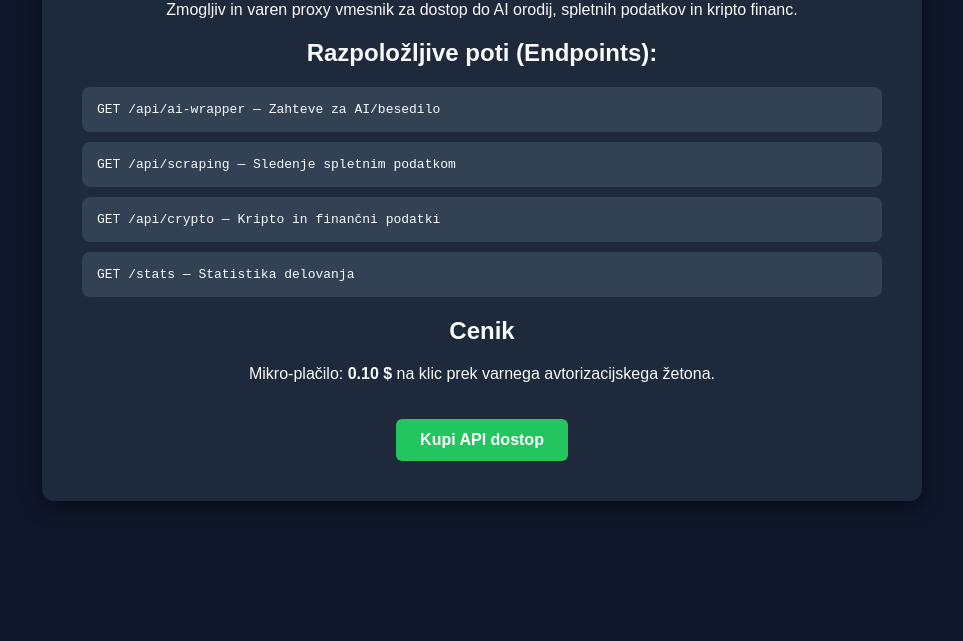
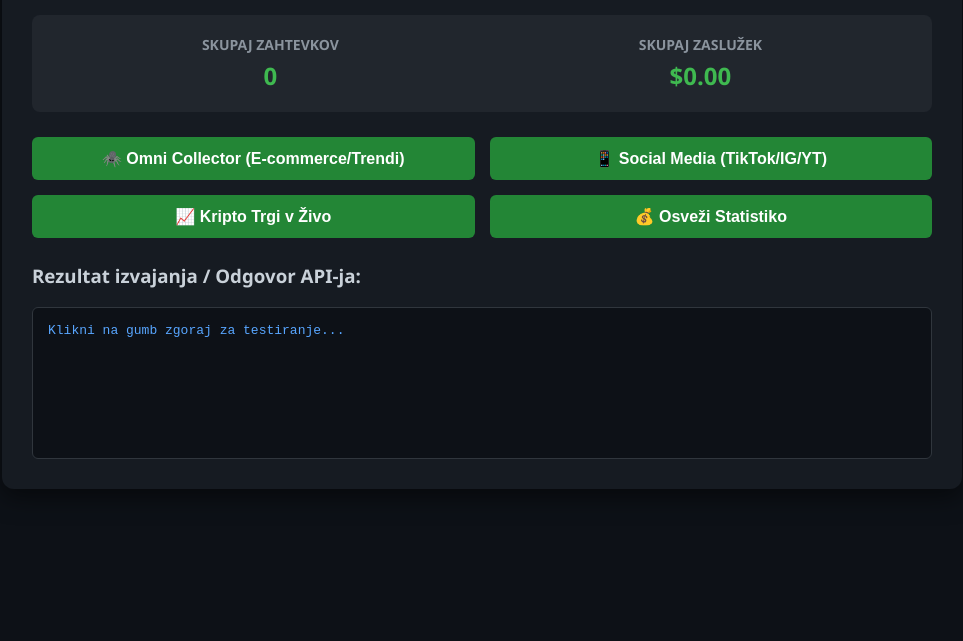
Before and after one commit to Blaz2708/api-pijavka, a website: page index.html in a window 1280 px wide. Shown: the part 159-800 px from the top of the page, without its empty margins (158-1121 px from the left). Drawn offline with Linux system fonts and the light colour scheme; no server answers.

Commit message:
Dodana napredna nadzorna plosca v index.html

```diff
--- a/index.html
+++ b/index.html
@@ -3,31 +3,123 @@
 <head>
     <meta charset="UTF-8">
     <meta name="viewport" content="width=device-width, initial-scale=1.0">
-    <title>API Pijavka - All-in-One Proxy</title>
+    <title>API Pijavka - Monetization Dashboard</title>
     <style>
-        body { font-family: Arial, sans-serif; background: #0f172a; color: #f8fafc; margin: 0; padding: 40px; text-align: center; }
-        .container { max-width: 800px; margin: 0 auto; background: #1e293b; padding: 40px; border-radius: 12px; box-shadow: 0 4px 20px rgba(0,0,0,0.5); }
-        h1 { color: #38bdf8; }
-        .endpoint { background: #334155; padding: 15px; margin: 10px 0; border-radius: 8px; text-align: left; font-family: monospace; }
-        .btn { display: inline-block; margin-top: 20px; background: #22c55e; color: white; padding: 12px 24px; text-decoration: none; border-radius: 6px; font-weight: bold; }
-        .btn:hover { background: #16a34a; }
+        body {
+            font-family: 'Segoe UI', Tahoma, Geneva, Verdana, sans-serif;
+            background-color: #0d1117;
+            color: #c9d1d9;
+            margin: 0;
+            padding: 20px;
+        }
+        .container {
+            max-width: 900px;
+            margin: 0 auto;
+            background: #161b22;
+            padding: 30px;
+            border-radius: 12px;
+            box-shadow: 0 8px 24px rgba(0,0,0,0.5);
+        }
+        h1 { color: #58a6ff; text-align: center; }
+        .stats-box {
+            background: #21262d;
+            padding: 20px;
+            border-radius: 8px;
+            margin-bottom: 25px;
+            display: flex;
+            justify-content: space-around;
+            text-align: center;
+        }
+        .stat-item h3 { margin: 0; color: #8b949e; font-size: 14px; }
+        .stat-item p { margin: 5px 0 0; font-size: 24px; font-weight: bold; color: #3fb950; }
+        .grid {
+            display: grid;
+            grid-template-columns: 1fr 1fr;
+            gap: 15px;
+            margin-bottom: 25px;
+        }
+        button {
+            background: #238636;
+            color: white;
+            border: none;
+            padding: 12px 20px;
+            border-radius: 6px;
+            font-size: 16px;
+            cursor: pointer;
+            font-weight: bold;
+            transition: background 0.2s;
+        }
+        button:hover { background: #2ea043; }
+        .output-box {
+            background: #0d1117;
+            border: 1px solid #30363d;
+            padding: 15px;
+            border-radius: 6px;
+            min-height: 120px;
+            max-height: 250px;
+            overflow-y: auto;
+            font-family: monospace;
+            color: #58a6ff;
+            white-space: pre-wrap;
+        }
     </style>
 </head>
 <body>
-    <div class="container">
-        <h1>API Pijavka All-in-One Proxy</h1>
-        <p>Zmogljiv in varen proxy vmesnik za dostop do AI orodij, spletnih podatkov in kripto financ.</p>
 
-        <h2>Razpoložljive poti (Endpoints):</h2>
-        <div class="endpoint">GET /api/ai-wrapper — Zahteve za AI/besedilo</div>
-        <div class="endpoint">GET /api/scraping — Sledenje spletnim podatkom</div>
-        <div class="endpoint">GET /api/crypto — Kripto in finančni podatki</div>
-        <div class="endpoint">GET /stats — Statistika delovanja</div>
+<div class="container">
+    <h1>🪱 API Pijavka Dashboard</h1>
+    <p style="text-align: center; color: #8b949e;">Napredni All-in-One posredovalni in monetizacijski sistem</p>
 
-        <h2>Cenik</h2>
-        <p>Mikro-plačilo: <strong>0.10 $</strong> na klic prek varnega avtorizacijskega žetona.</p>
+    <div class="stats-box">
+        <div class="stat-item">
+            <h3>SKUPAJ ZAHTEVKOV</h3>
+            <p id="totalReq">0</p>
+        </div>
+        <div class="stat-item">
+            <h3>SKUPAJ ZASLUŽEK</h3>
+            <p id="totalRev">$0.00</p>
+        </div>
+    </div>
 
-        <a href="https://buy.stripe.com/tvoj-stripe-link" class="btn" target="_blank">Kupi API dostop</a>
+    <div class="grid">
+        <button onclick="testEndpoint('/api/omni-collector')">🕷️ Omni Collector (E-commerce/Trendi)</button>
+        <button onclick="testEndpoint('/api/social-media?platform=tiktok')">📱 Social Media (TikTok/IG/YT)</button>
+        <button onclick="testEndpoint('/api/crypto')">📈 Kripto Trgi v Živo</button>
+        <button onclick="testEndpoint('/stats')">💰 Osveži Statistiko</button>
     </div>
+
+    <h3>Rezultat izvajanja / Odgovor API-ja:</h3>
+    <div id="output" class="output-box">Klikni na gumb zgoraj za testiranje...</div>
+</div>
+
+<script>
+    async function testEndpoint(url) {
+        const outputDiv = document.getElementById('output');
+        outputDiv.innerText = "Nalaganje in obdelava...";
+        try {
+            const res = await fetch(url);
+            const data = await res.json();
+            outputDiv.innerText = JSON.stringify(data, null, 2);
+            refreshStats();
+        } catch (err) {
+            outputDiv.innerText = "Napaka pri klicu poti: " + err;
+        }
+    }
+
+    async function refreshStats() {
+        try {
+            const res = await fetch('/stats');
+            const data = await res.json();
+            document.getElementById('totalReq').innerText = data.stats.totalRequests;
+            document.getElementById('totalRev').innerText = "$" + data.stats.revenueUsd.toFixed(2);
+        } catch (e) {
+            console.error(e);
+        }
+    }
+
+    // Osveži statistiko ob nalaganju strani
+    refreshStats();
+</script>
+
 </body>
 </html>
```
